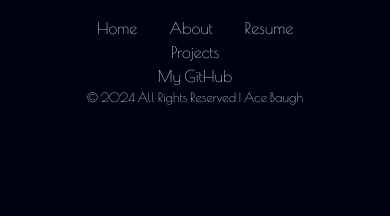
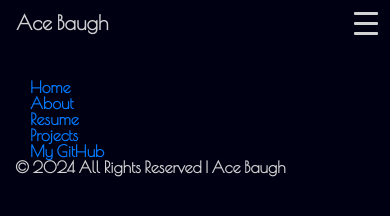
Before and after one commit to ace-d-baugh/DigitalElegance, a plain HTML site: page finecode/index.html in a window 390 px wide. Drawn offline with nearby package versions, Linux system fonts and the light colour scheme; a web font is replaced by a local one.

Commit message:
Update files

```diff
--- a/finecode/index.html
+++ b/finecode/index.html
@@ -4,21 +4,42 @@
 		<meta charset="UTF-8" />
 		<meta name="viewport" content="width=device-width, initial-scale=1.0" />
 		<title>Digital Elegance | Fine Code</title>
+		<link
+			rel="stylesheet"
+			href="https://cdn.jsdelivr.net/npm/bootstrap@4.1.3/dist/css/bootstrap.min.css"
+			integrity="sha384-MCw98/SFnGE8fJT3GXwEOngsV7Zt27NXFoaoApmYm81iuXoPkFOJwJ8ERdknLPMO"
+			crossorigin="anonymous"
+		/>
 		<link rel="stylesheet" href="../public/styles/site.css" type="text/css" media="all" />
-      <script src="partials/_header.js"></script>
+		<script src="partials/_header.js"></script>
 		<script src="partials/_hero.js"></script>
 		<script src="partials/_main.js"></script>
 		<script src="partials/_projects.js"></script>
 		<script src="partials/_footer.js"></script>
 	</head>
 	<body>
-      <header-component></header-component>
-		<hero-component></hero-component>
+		<header-component class=""></header-component>
 		<div class="container">
+			<hero-component></hero-component>
 			<main-component></main-component>
 			<hr />
 			<projects-component></projects-component>
 		</div>
 		<footer-component></footer-component>
-   </body>
+		<script
+			src="https://code.jquery.com/jquery-3.3.1.slim.min.js"
+			integrity="sha384-q8i/X+965DzO0rT7abK41JStQIAqVgRVzpbzo5smXKp4YfRvH+8abtTE1Pi6jizo"
+			crossorigin="anonymous"
+		></script>
+		<script
+			src="https://cdn.jsdelivr.net/npm/popper.js@1.14.3/dist/umd/popper.min.js"
+			integrity="sha384-ZMP7rVo3mIykV+2+9J3UJ46jBk0WLaUAdn689aCwoqbBJiSnjAK/l8WvCWPIPm49"
+			crossorigin="anonymous"
+		></script>
+		<script
+			src="https://cdn.jsdelivr.net/npm/bootstrap@4.1.3/dist/js/bootstrap.min.js"
+			integrity="sha384-ChfqqxuZUCnJSK3+MXmPNIyE6ZbWh2IMqE241rYiqJxyMiZ6OW/JmZQ5stwEULTy"
+			crossorigin="anonymous"
+		></script>
+	</body>
 </html>
--- a/finecode/partials/_header.js
+++ b/finecode/partials/_header.js
@@ -0,0 +1,52 @@
+class Header extends HTMLElement {
+	constructor() {
+		super();
+	}
+
+	connectedCallback() {
+		this.innerHTML = `
+      <nav class="navbar navbar-expand-lg navbar-light navbar-light bg-primary justify-content-between">
+         <a href="index.html" class="navbar-brand">Ace Baugh</a>
+         <button class="navbar-toggler collapsed d-flex d-lg-none flex-column justify-content-around mr-2" type="button" data-toggle="collapse" data-target="#navbarSupportedContent" aria-controls="navbarSupportedContent" aria-expanded="false" aria-label="Toggle navigation">
+            <span class="toggler-icon top-bar"></span>
+            <span class="toggler-icon middle-bar"></span>
+            <span class="toggler-icon bottom-bar"></span>
+         </button>
+         <div class="collapse navbar-collapse" id="navbarSupportedContent">
+            <ul class="navbar-nav ml-auto mt-2 mt-lg-0">
+               <li class="nav-item mx-2 my-1 active"><a href="index.html">Home</a></li>
+               <li class="nav-item mx-2 my-1"><a href="about.html">About</a></li>
+               <li class="nav-item mx-2 my-1"><a href="projects.html">Projects</a></li>
+               <li class="nav-item mx-2 my-1"><a href="resume.html">Resume/CV</a></li>
+               <li class="nav-item mx-2 my-1"><a href="index.html#contact">Contact</a></li>
+                  <li class="nav-item mx-2 my-1">
+                     <a href="https://github.com/ace-d-baugh" target="_blank" >
+                        <i class="nf nf-cod-github d-flex">
+                           <span class="icon-name ml-1">GitHub</span>
+                        </i>
+                     </a>
+                  </li>
+                  <li class="nav-item mx-2 my-1">
+                     <a href="https://www.linkedin.com/in/ace-d-baugh/" target="_blank">
+                        <i class="nf nf-md-linkedin d-flex">
+                           <span class="icon-name ml-1">LinkedIn</span>
+                        </i>
+                     </a>
+                  </li>
+                  <li class="nav-item mx-2 my-1">
+                     <a href="https://x.com/acieffe" target="_blank">
+                        <i class="nf nf-fa-twitter d-flex">
+                           <span class="icon-name ml-1">Twitter/X</span>
+                        </i>
+                     </a>
+                  </li>
+               </u>
+            </ul>
+         </div>
+      </nav>
+   `;
+
+	}
+}
+
+customElements.define('header-component', Header);
--- a/public/styles/site.css
+++ b/public/styles/site.css
@@ -1,4 +1,5 @@
 @import url('https://fonts.googleapis.com/css2?family=Limelight&family=Poiret+One&display=swap');
+@import url("https://www.nerdfonts.com/assets/css/webfont.css");
 
 /* reset all styles */
 * {
@@ -6,14 +7,13 @@
 	padding: 0;
 	box-sizing: border-box;
 	font-family: var(--font-primary);
+	font-weight: bold;
 	font-size: 100%;
-   line-height: 1.5;
+	line-height: 1;
 	color: var(--color-primary);
-   background-color: var(--background);
 	outline: none;
 	border: none;
 	text-decoration: none;
-   list-style: none;
 }
 
 /* root element */
@@ -22,20 +22,138 @@
 
 	/* Variables */
 	--background: #000013;
-	--color-primary: #D0D3D2;
-	--color-accent: #32DDD0;
+	--color-primary: #d0d3d2;
+	--color-accent: #32ddd0;
 	--metal-darker: #616161;
 	--metal-dark: #919191;
-	--metal: #D0D3D2;
-	--success: #32DD00;
-	--error: #DD0032;
-	--warning: #FFD333;
-	--font-primary: "Poiret One", arial;
-	--font-emphasis: "Limelight", cursive;
+	--metal: #d0d3d2;
+	--success: #32dd00;
+	--error: #dd0032;
+	--warning: #ffd333;
+	--font-primary: 'Poiret One', arial;
+	--font-emphasis: 'Limelight', cursive;
 }
 
+/* bootstrap overrides */
 
-/* Footer */
+.navbar-dark, .navbar-brand, .bg-primary {
+	background-color: var(--background) !important;
+	color: var(--color-primary) !important;
+}
+
+.navbar-toggler {
+	width: 20px;
+	height: 20px;
+	position: relative;
+	transition: .5s ease-in-out;
+}
+
+.navbar-toggler,
+.navbar-toggler:focus,
+.navbar-toggler:active,
+.navbar-toggler-icon:focus {
+	outline: none;
+	box-shadow: none;
+	border: 0;
+}
+
+.navbar-toggler span {
+	margin: 0;
+	padding: 0;
+}
+
+.toggler-icon {
+	display: block;
+	position: absolute;
+   height: 3px;
+	width: 100%;
+	background-color: var(--color-primary);
+	border-radius: 1px;
+	opacity: 1;
+	transform: rotate(0deg);
+	transition:.25s ease-in-out;
+}
+
+.middle-bar {
+	margin-top: 0px;
+}
+
+.navbar-toggler .top-bar {
+	margin-top: 0px;
+	transform: rotate(135deg);
+}
+
+.navbar-toggler .middle-bar {
+	opacity: 0;
+	filter: alpha(opacity=0);
+}
+
+.navbar-toggler .bottom-bar {
+	margin-top: 0px;
+   transform: rotate(-135deg);
+}
+
+.navbar-toggler.collapsed .top-bar {
+	margin-top: -20px;
+	transform: rotate(0deg);
+}
+
+.navbar-toggler.collapsed .middle-bar {
+   opacity: 1;
+   filter: alpha(opacity=100);
+}
+
+.navbar-toggler.collapsed .bottom-bar {
+	margin-top: 20px;
+	transform: rotate(0deg);
+}
+
+.icon-name {
+   display: none;
+	vertical-align: top;
+}
+
+.show .icon-name {
+	display: flex;
+}
+
+/* Body */
+body {
+	min-height: 100vh;
+	margin: 0;
+	overflow: hidden;
+	display: flex;
+	flex-direction: column;
+	background-color: var(--background);
+}
+
+.primary {
+	color: var(--color-primary);
+}
+
+/* Header Components */
+header-component {
+	--header-height: 80px;
+}
+
+.navbar a {
+	color: var(--color-primary);
+   text-decoration: none;
+}
+
+.navbar-nav a:hover,
+.navbar i:hover,
+.icon-name:hover {
+   color: var(--color-accent);
+
+}
+
+/* Container */
+.container {
+	min-height: calc(100vh - var(--header-height));
+}
+
+/* Footer
 .footer {
 	min-height: 5rem;
 	padding: 1rem 2rem;
@@ -59,7 +177,12 @@
 	padding: 0 1rem;
 }
 
-.footer-link a, a:hover, a:active, a:visited, a:focus, .copyright {
+.footer-link a,
+a:hover,
+a:active,
+a:visited,
+a:focus,
+.copyright {
 	color: var(--color-primary);
 }
 
@@ -69,4 +192,4 @@
 
 .copyright {
 	font-size: 0.8rem;
-}
+}*/
```
Lines whose indentation alone changed are shown as unchanged.
